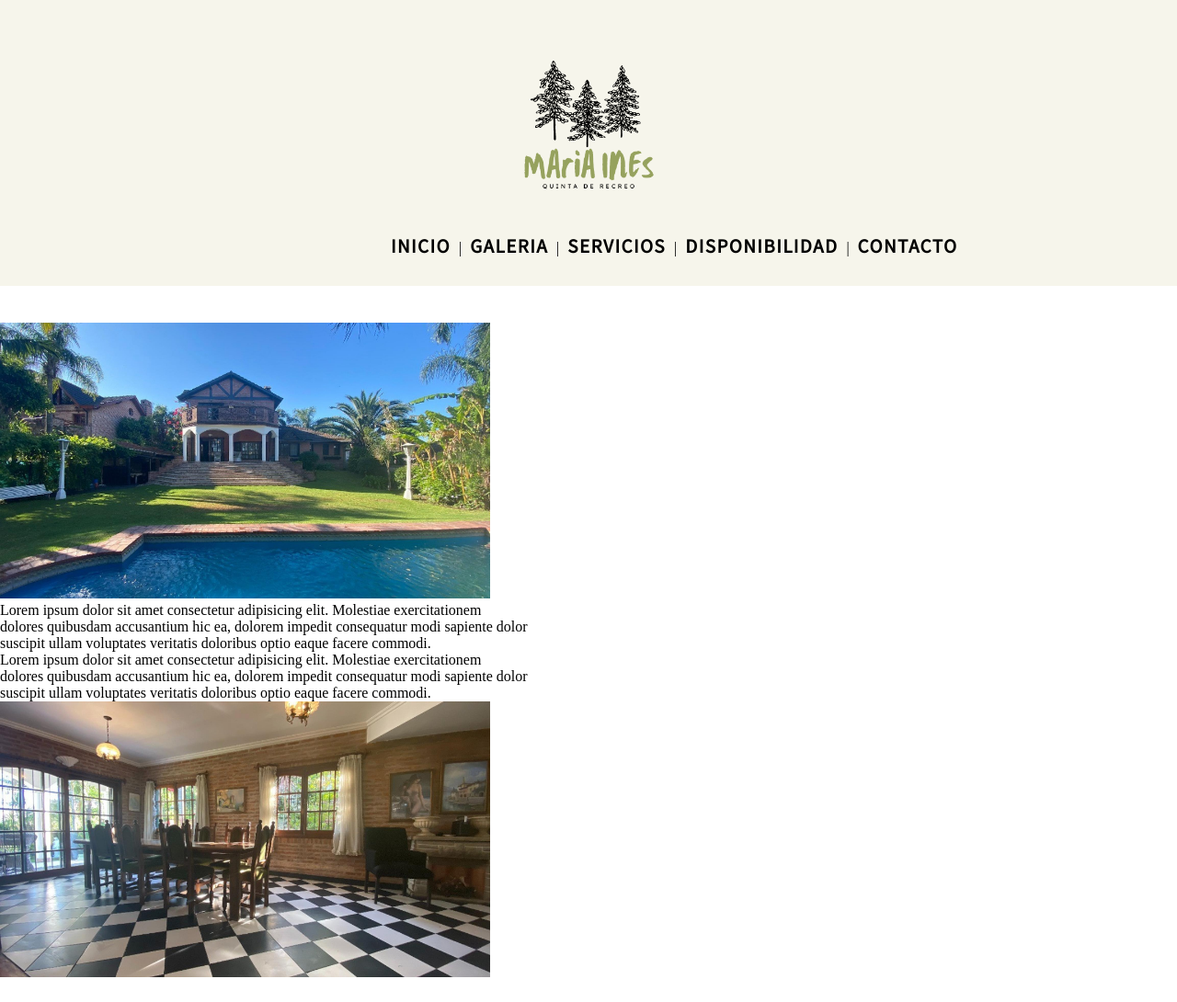
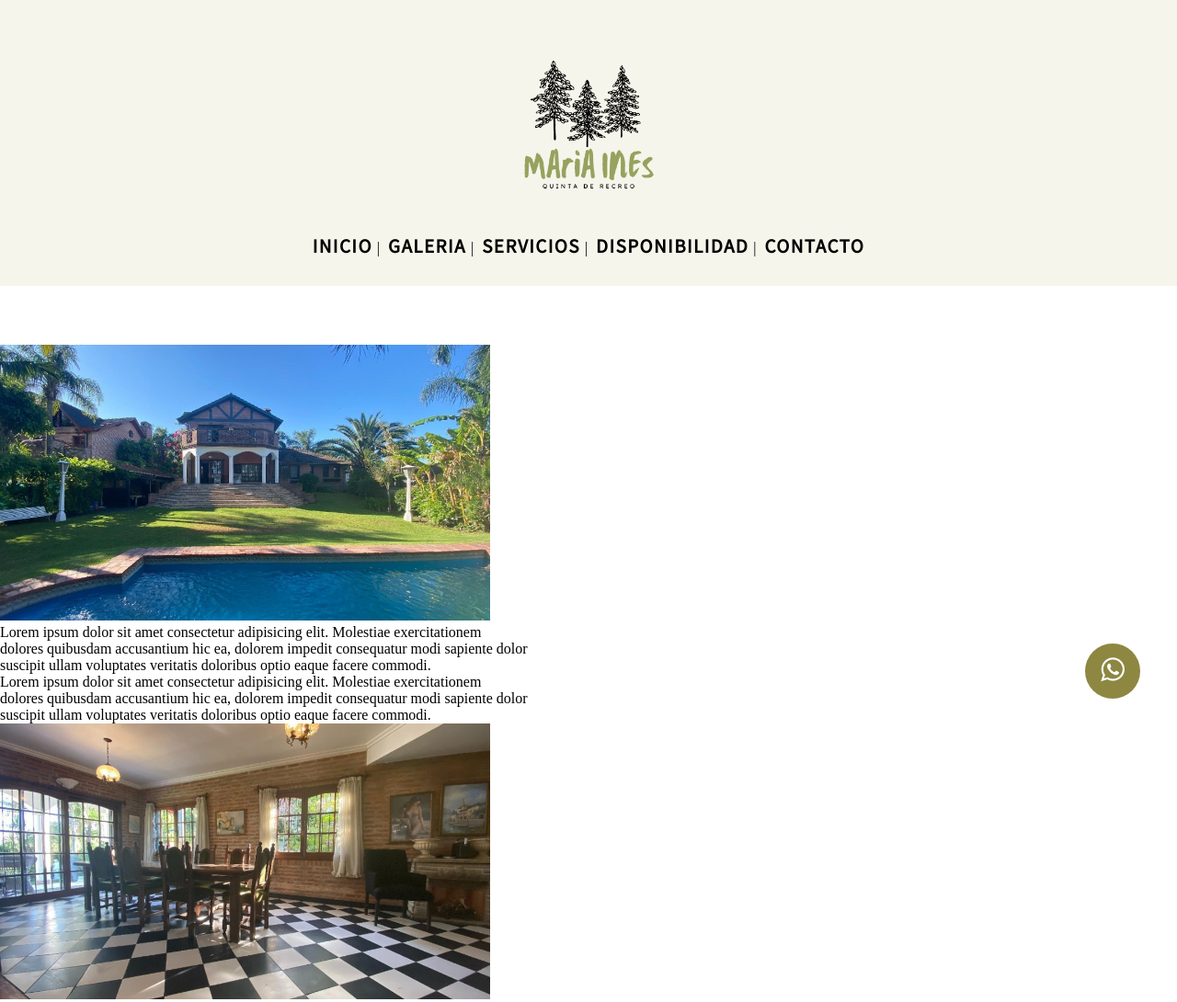
Before and after one commit to jisantillan/Quinta-Maria-Ines, a plain HTML site: page index.html in a window 1280 px wide. Shown: the top 1090 px of the page at 92% size. Drawn offline with Linux system fonts and the light colour scheme; grey boxes are pictures that could not be loaded.

Commit message:
Se añadio flex al header y al footer

```diff
--- a/css/style.css
+++ b/css/style.css
@@ -10,9 +10,8 @@
 }
 
 #ul-menu {
-    /* display:flex;
-    justify-content: space-between; */
-    margin-left: 29%;
+     display:flex;
+     justify-content: center;
 }
 
 #ul-menu li + li:before {
@@ -21,7 +20,7 @@
 }
 
 header{
-    margin-bottom: 40px;
+    margin-bottom: 4rem;
     background-color: #f6f5eb   ;
     align-items: center;
     padding: 30px 10%;
@@ -36,6 +35,8 @@ nav ul li{
     margin-right: 0px;
 }
 
+
+
 nav ul li a{
     text-decoration: none;
     color: black;
@@ -47,6 +48,24 @@ nav ul li a{
 
 
 }
+
+.whatsapp {
+    position:fixed;
+    width:60px;
+    height:60px;
+    bottom:40px;
+    right:40px;
+    background-color:#8d8741;
+    color:#FFF;
+    border-radius:50px;
+    text-align:center;
+    font-size:30px;
+    z-index:100;
+  }
+
+  .whatsapp-icon {
+    margin-top:13px;
+  }
 
 
 
@@ -101,9 +120,19 @@ ul li a:hover{
 
 }
 
-
+/*
 .container-end-footer{
     margin-top: 25px;
+    display: flex;
+    justify-content: center;
+} */
+.creacion{
+    margin-top: 25px;
+    display: flex;
+    justify-content: center;
+}
+.linkedin-github{
+
     display: flex;
     justify-content: center;
 }
--- a/index.html
+++ b/index.html
@@ -12,8 +12,11 @@
     <link rel="preconnect" href="https://fonts.googleapis.com">
     <link rel="preconnect" href="https://fonts.gstatic.com" crossorigin>
     <link href="https://fonts.googleapis.com/css2?family=Source+Sans+Pro&display=swap" rel="stylesheet">
+    <!-- Whatsapp-->
+    <link rel="stylesheet" href="https://stackpath.bootstrapcdn.com/font-awesome/4.7.0/css/font-awesome.min.css">
 
 <body>
+    <!-- Inicio Header -->
     <header>
         <div>
             <p class="logo"> <img src="assets/images/logo.png" alt="Quinta Maria Ines" height="300"></p>
@@ -28,7 +31,9 @@
             </ul>
         </nav>
     </header>
+    <!-- Fin Header -->
     <main>
+        <a href="https://wa.me/5211234567890?text=Me%20gustaría%20saber%20el%20precio%20de%20la%20quinta" class="whatsapp" target="_blank"> <i class="fa fa-whatsapp whatsapp-icon"></i></a>
         <section>
             <img src="assets/images/piscina.jpg" alt="piscina" height="300">
             <p>
@@ -52,6 +57,7 @@
             src="https://www.google.com/maps/embed?pb=!1m18!1m12!1m3!1d3290.7782824526453!2d-58.7803717842613!3d-34.432386555960896!2m3!1f0!2f0!3f0!3m2!1i1024!2i768!4f13.1!3m3!1m2!1s0x95bc9f2196a40e21%3A0x195ac6baca986c2a!2sJuan%20Bautista%20Ambrosetti%203141%2C%20B1635ATE%20Manuel%20Alberti%2C%20Provincia%20de%20Buenos%20Aires!5e0!3m2!1ses!2sar!4v1639102600001!5m2!1ses!2sar"
             width="600" height="450" style="border:0;" allowfullscreen="" loading="lazy"></iframe>
     </section>
+    <!-- Inicio Footer -->
     <footer>
         <div class="container-footer-all">
             <div class="container-footer-body">
@@ -105,6 +111,9 @@
             <div class="container-end-footer">
                 <div class="creacion">
                     <p>Creado por Javier </p>
+
+                </div>
+                <div class="linkedin-github">
                     <a href="https://www.linkedin.com/in/javiersantillan1/">
                         <svg xmlns="http://www.w3.org/2000/svg" class="icon icon-tabler icon-tabler-brand-linkedin"
                             width="32" height="32" viewBox="0 0 24 24" stroke-width="1.5" stroke="#8d8741" fill="none"
@@ -127,13 +136,17 @@
                         </svg>
                     </a>
                 </div>
+
+                <div class="copyright">
+                    <p>© 2021 Quinta Maria Ines. Todos los derechos reservados.</p>
+                </div>
             </div>
-            <div class="copyright">
-                <p>© 2021 Quinta Maria Ines. Todos los derechos reservados.</p>
-            </div>
+
 
         </div>
     </footer>
+    <!-- Fin Footer -->
+
 </body>
 
 </html>
```
Also changed, not shown: views/contacto.html (+10 -6 lines), views/disponibilidad.html (+12 -6 lines), views/galeria.html (+10 -4 lines), views/servicios.html (+9 -3 lines).
